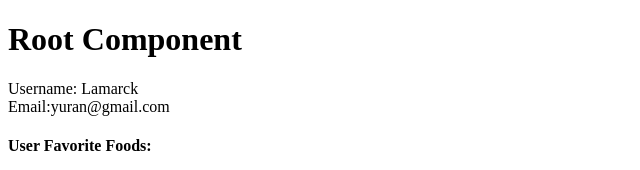
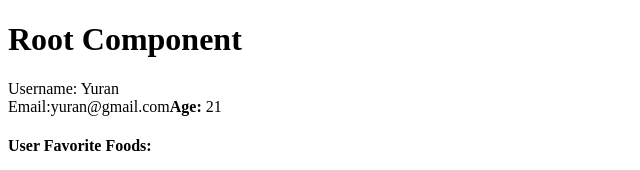
Before and after one commit to yuran-nhassengo/react-complete-01, a React (Vite) app: page / in a window 1280 px wide. Shown: the top 170 px of the page, without its empty margins (0-640 px from the left). Built offline with nearby package versions, Linux system fonts and the light colour scheme.

Commit message:
add proptypes

```diff
--- a/package.json
+++ b/package.json
@@ -10,6 +10,7 @@
     "preview": "vite preview"
   },
   "dependencies": {
+    "prop-types": "^15.8.1",
     "react": "^18.3.1",
     "react-dom": "^18.3.1"
   },
--- a/src/App.jsx
+++ b/src/App.jsx
@@ -5,7 +5,7 @@ export const App = () => {
 
     return <div>
         <h1>Root Component</h1>
-        <UserProfile/>
+        <UserProfile age={21} username ="Yuran"/>
     </div>
 
 }
--- a/src/components/UserProfile.jsx
+++ b/src/components/UserProfile.jsx
@@ -1,18 +1,25 @@
 import { UserFavoriteFoods } from "./UserFavoriteFoods"
 import { UserUserName } from "./UserUserName"
+import PropTypes from "prop-types"
 
 
-export const UserProfile = () =>{
+export const UserProfile = (props) =>{
     return (
 
     <section>
-            <UserUserName username ="Lamarck"/>
+            <UserUserName username ={props.username}/>
             <div>
                 <span>Email:</span>
                 <span>yuran@gmail.com</span>
+                <b>Age: </b>
+                <span>{props.age}</span>
             </div>
             <UserFavoriteFoods/>
     </section>
 
     )
 }
+
+UserProfile.propTypes = {
+    username: PropTypes.string.isRequired
+}
```
